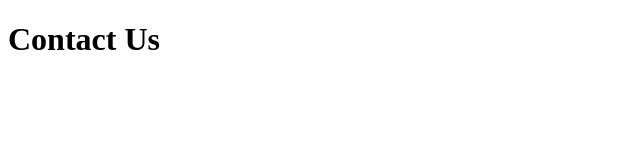
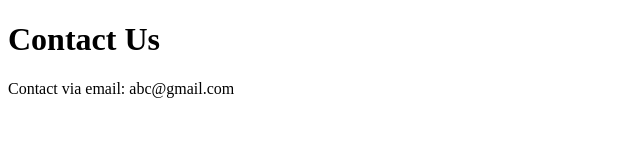
Before and after one commit to maryamnaz06/2405B1, a plain HTML site: page contact.html in a window 1280 px wide. Shown: the whole page, without its empty margins (0-640 px from the left). Drawn offline with Linux system fonts and the light colour scheme.

Commit message:
update line

```diff
--- a/contact.html
+++ b/contact.html
@@ -7,5 +7,6 @@
 </head>
 <body>
     <h1> Contact Us</h1>
+    <p>Contact via email: abc@gmail.com </p>
 </body>
 </html>
```
